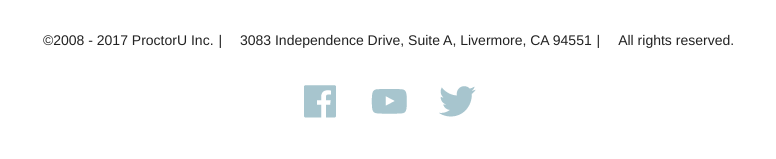
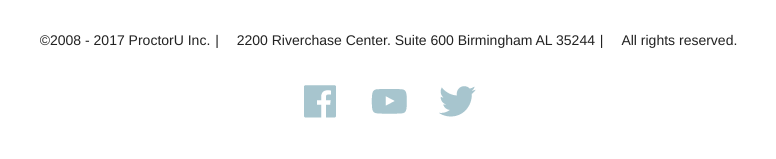
Before and after one commit to sThig/Portal, a plain HTML site: page index.html in a window 1280 px wide. Shown: the part 735-894 px from the top of the page, 258-1034 px from the left. Drawn offline with Linux system fonts and the light colour scheme.

Commit message:
updated correct HQ address

```diff
--- a/index.html
+++ b/index.html
@@ -90,7 +90,7 @@
                 <ul class="nav1 horizontal_list_menu_align">
                     <li class="copyright">&copy;2008 - 2017 ProctorU Inc.</li>
                     |
-                    <li class="copyright">3083 Independence Drive, Suite A, Livermore, CA 94551</li>
+                    <li class="copyright">2200 Riverchase Center. Suite 600 Birmingham AL 35244</li>
                     |
                     <li class="copyright">All rights reserved. </li>
                 </ul>
```
